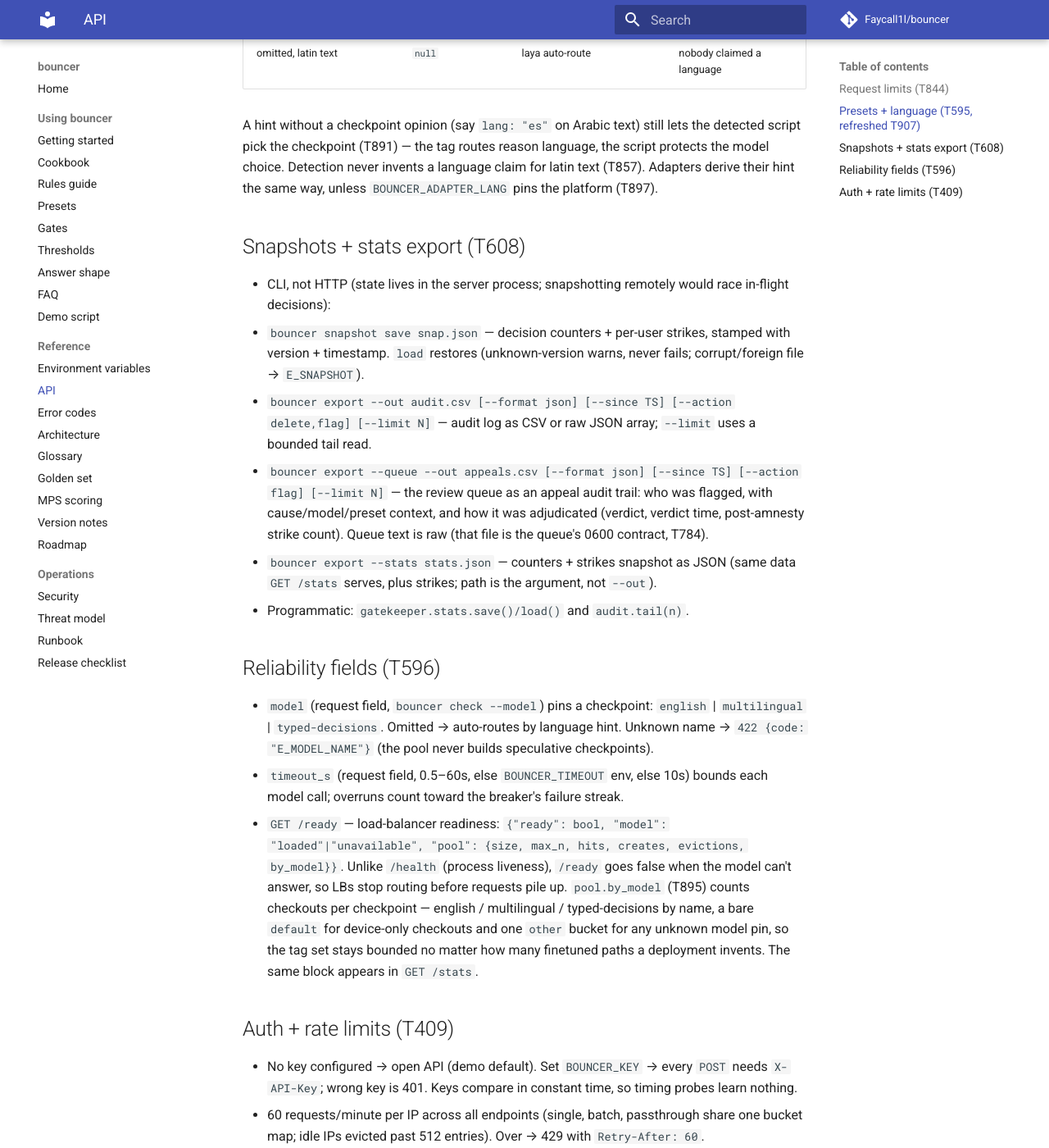
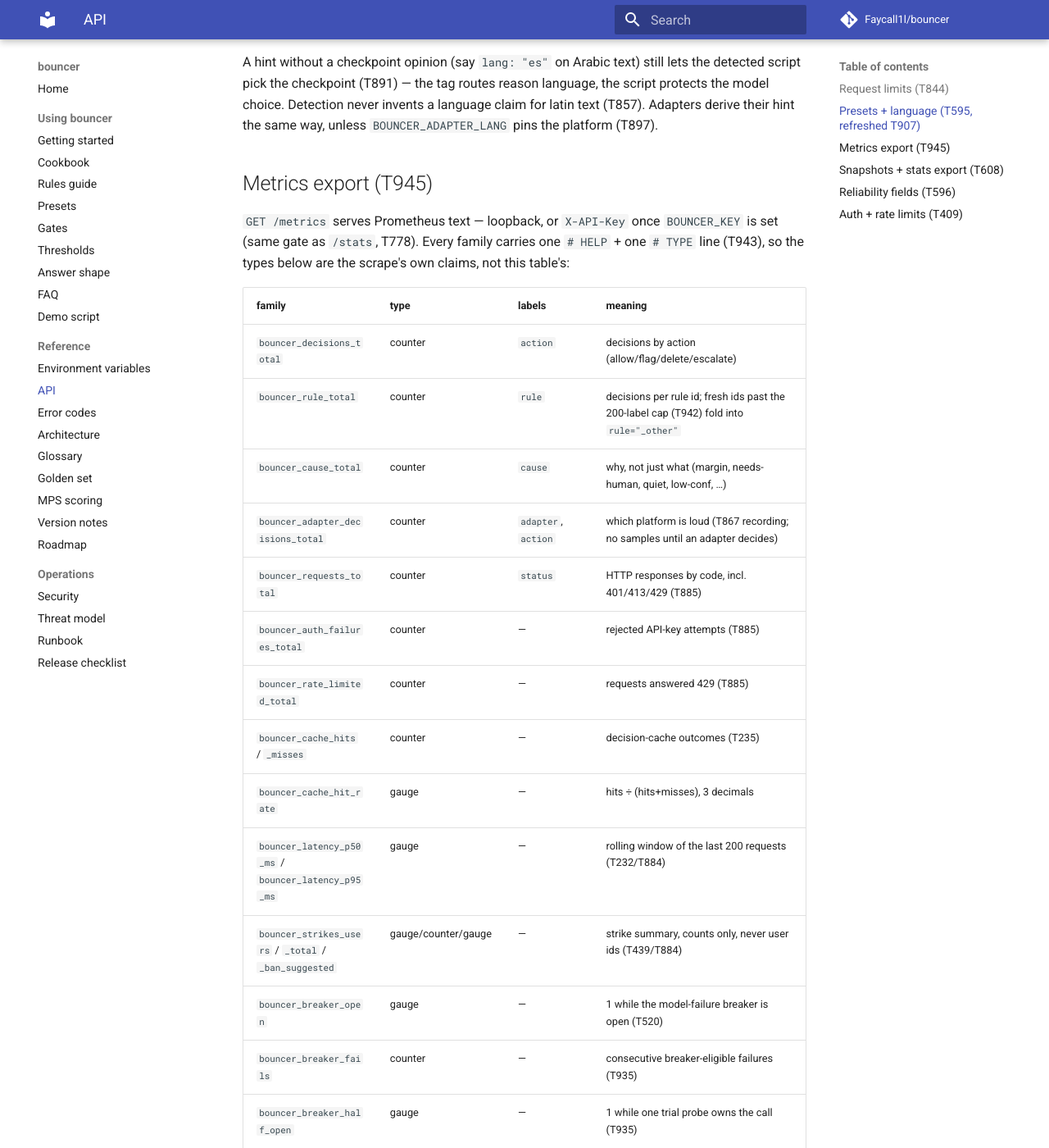
Before and after one commit to Faycall1l/bouncer, an MkDocs documentation site: the page built from docs/api.md, in a window 1280 px wide and 1400 px high, scrolled down 2670 px. Shown: the whole window at 82% size. Built offline with MkDocs 1.6.1 and Material for MkDocs 9.7.7, drawn with Linux system fonts in a browser that asks for light colours; comment, search, counter and statistics services are not loaded; some of the changed text lies outside the part shown.

Commit message:
T945: api.md Metrics export section — full family table with types; receipt test cross-checks table vs live scrape both ways (tests/test_p49.py)

```diff
--- a/docs/api.md
+++ b/docs/api.md
@@ -27,12 +27,9 @@ _(Last checked against v0.4.0.)_
 * `GET /health` loaded/unavailable + uptime · `GET /version` · `GET /models` ·
   `GET /stats` (decisions + cache + version + uptime; gated like `/metrics`
   when `BOUNCER_KEY` is set — T842) · `GET /presets` ·
-  `GET /metrics` (per-action counters, per-rule counters, cause counts,
-  latency p50/p95, strike totals (counts only), `bouncer_requests_total
-  {status}`, `bouncer_auth_failures_total`, `bouncer_rate_limited_total`,
-  cache hits/misses/rate,
-  `bouncer_info{version}`, uptime, `bouncer_breaker_open`, `bouncer_pool_*`)
-  — exposed to loopback or with `X-API-Key` once `BOUNCER_KEY` is set (T778;
+  `GET /metrics` (Prometheus text — full export table under "Metrics
+  export", T945) — exposed to loopback or with `X-API-Key` once
+  `BOUNCER_KEY` is set (T778;
   keyless servers are open everywhere anyway).
 * Headers: `X-Request-ID` echo, `X-Bouncer-ms` latency,
   `X-Content-Type-Options: nosniff`. Optional `X-API-Key` when `BOUNCER_KEY`
@@ -114,6 +111,42 @@ don't have to repeat them:
   language claim for latin text (T857). Adapters derive their hint the same
   way, unless `BOUNCER_ADAPTER_LANG` pins the platform (T897).
 
+## Metrics export (T945)
+
+`GET /metrics` serves Prometheus text — loopback, or `X-API-Key` once
+`BOUNCER_KEY` is set (same gate as `/stats`, T778). Every family carries
+one `# HELP` + one `# TYPE` line (T943), so the types below are the
+scrape's own claims, not this table's:
+
+| family | type | labels | meaning |
+| --- | --- | --- | --- |
+| `bouncer_decisions_total` | counter | `action` | decisions by action (allow/flag/delete/escalate) |
+| `bouncer_rule_total` | counter | `rule` | decisions per rule id; fresh ids past the 200-label cap (T942) fold into `rule="_other"` |
+| `bouncer_cause_total` | counter | `cause` | why, not just what (margin, needs-human, quiet, low-conf, …) |
+| `bouncer_adapter_decisions_total` | counter | `adapter`, `action` | which platform is loud (T867 recording; no samples until an adapter decides) |
+| `bouncer_requests_total` | counter | `status` | HTTP responses by code, incl. 401/413/429 (T885) |
+| `bouncer_auth_failures_total` | counter | — | rejected API-key attempts (T885) |
+| `bouncer_rate_limited_total` | counter | — | requests answered 429 (T885) |
+| `bouncer_cache_hits` / `_misses` | counter | — | decision-cache outcomes (T235) |
+| `bouncer_cache_hit_rate` | gauge | — | hits ÷ (hits+misses), 3 decimals |
+| `bouncer_latency_p50_ms` / `bouncer_latency_p95_ms` | gauge | — | rolling window of the last 200 requests (T232/T884) |
+| `bouncer_strikes_users` / `_total` / `_ban_suggested` | gauge/counter/gauge | — | strike summary, counts only, never user ids (T439/T884) |
+| `bouncer_breaker_open` | gauge | — | 1 while the model-failure breaker is open (T520) |
+| `bouncer_breaker_fails` | counter | — | consecutive breaker-eligible failures (T935) |
+| `bouncer_breaker_half_open` | gauge | — | 1 while one trial probe owns the call (T935) |
+| `bouncer_coalesce_joined` / `_total` | counter | — | identical in-flight requests joined (T754/T935) |
+| `bouncer_review_queue_depth` | gauge | — | rows awaiting a human (T940; counted byte-wise, never parsed) |
+| `bouncer_pool_size` / `_max` / `_hits` / `_creates` / `_evictions` | gauge/counter | — | model-pool health (T628) |
+| `bouncer_info` | gauge | `version` | build metadata; always 1 (T236) |
+| `bouncer_uptime_seconds` | gauge | — | process uptime (T236) |
+
+Cardinality stays a constant, not a function of traffic (T942+T944): the
+only client-influenced label is `rule`, capped with the `_other` fold;
+`status` is the finite HTTP set; `cause`, `adapter` and `action` come from
+this codebase's own vocabularies. Counters are per worker process — a
+multi-worker serve under-reports every scrape (T939; the startup warning
+says so).
+
 ## Snapshots + stats export (T608)
 
 * CLI, not HTTP (state lives in the server process; snapshotting remotely would
```
Also changed, not shown: TODO.md (+1 -1 lines), 1 other file.
